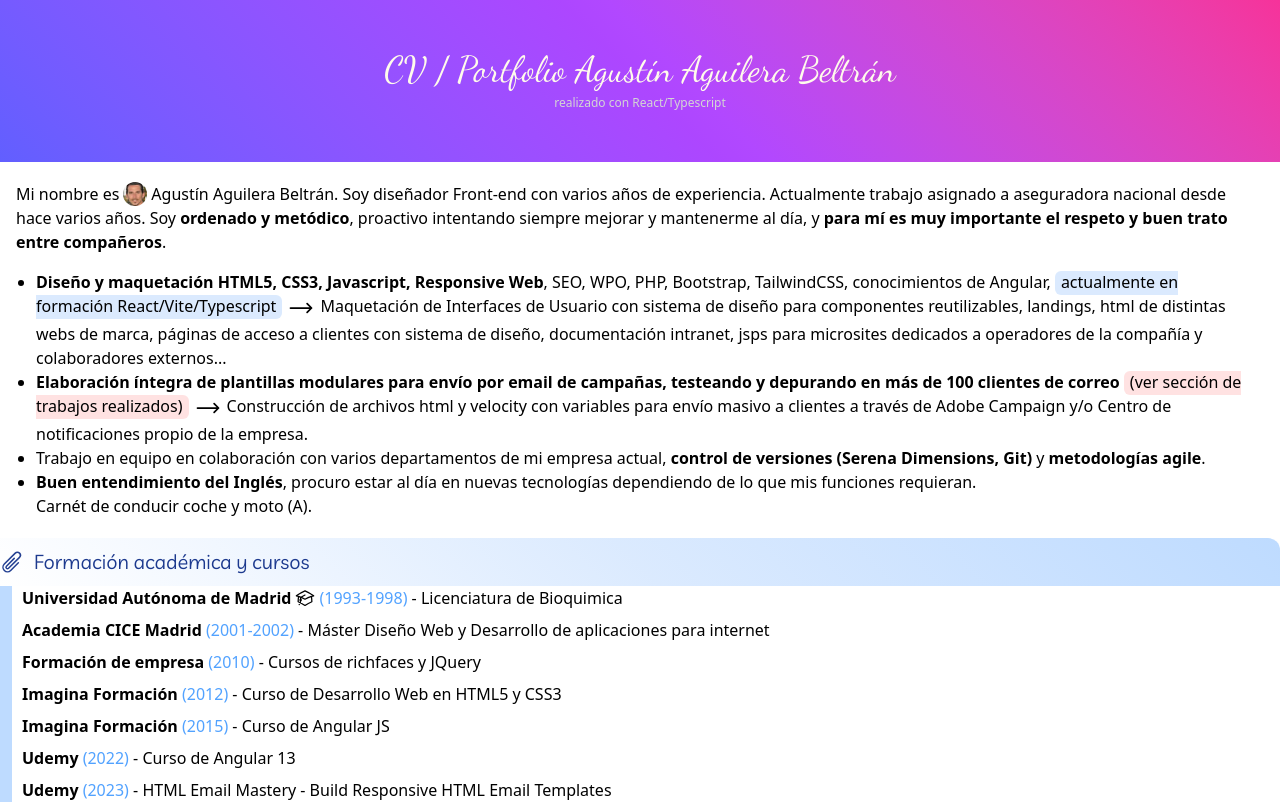
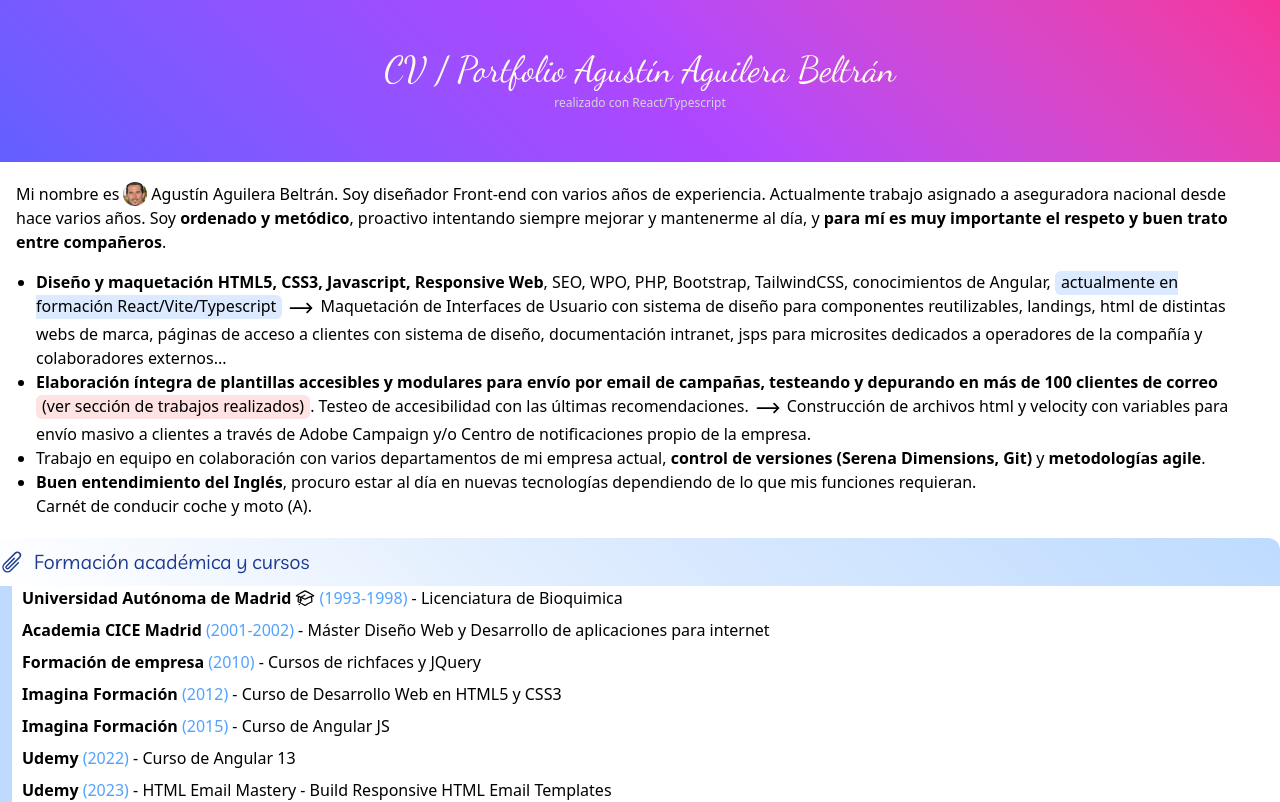
Before and after one commit to andune55/portfolio-aab, a React (Vite) app: page / in a window 1280 px wide. Shown: the top 802 px of the page. Built offline with nearby package versions, Linux system fonts and the light colour scheme.

Commit message:
texto accesibilidad

```diff
--- a/package.json
+++ b/package.json
@@ -13,10 +13,10 @@
     "dpnet": "ntl deploy --prod"
   },
   "dependencies": {
-    "@tailwindcss/vite": "^4.0.3",
+    "@tailwindcss/vite": "^4.0.7",
     "react": "^18.3.1",
     "react-dom": "^18.3.1",
-    "tailwindcss": "^4.0.3"
+    "tailwindcss": "^4.0.7"
   },
   "devDependencies": {
     "@eslint/js": "^9.17.0",
--- a/src/components/InfoPersonal.tsx
+++ b/src/components/InfoPersonal.tsx
@@ -16,7 +16,7 @@ export default function InfoPersonal(){
                         <span>Maquetación de Interfaces de Usuario con sistema de diseño para componentes reutilizables, landings, html de distintas webs de marca, páginas de acceso a clientes con sistema de diseño, documentación intranet, jsps para microsites dedicados a operadores de la compañía y colaboradores externos...</span>
                     </li>
                     <li className="list-disc">
-                        <span><strong>Elaboración íntegra de plantillas modulares para envío por email de campañas, testeando y depurando en más de 100 clientes de correo</strong> <span className="pt-0.1 px-1.5 pb-0.5 inline bg-red-100 rounded-md">(ver sección de trabajos realizados)</span></span>
+                        <span><strong>Elaboración íntegra de plantillas accesibles y modulares para envío por email de campañas, testeando y depurando en más de 100 clientes de correo</strong> <span className="pt-0.1 px-1.5 pb-0.5 inline bg-red-100 rounded-md">(ver sección de trabajos realizados)</span></span>. Testeo de accesibilidad con las últimas recomendaciones.
                         <svg xmlns="http://www.w3.org/2000/svg" fill="none" viewBox="0 0 24 24" stroke-width="1.5" stroke="currentColor" className="mx-1.25 size-7 inline-block self-center">
                             <path stroke-linecap="round" stroke-linejoin="round" d="M17.25 8.25 21 12m0 0-3.75 3.75M21 12H3" />
                         </svg>
```
Also changed, not shown: 1 other file (tests, documents, lock files or other folders).
